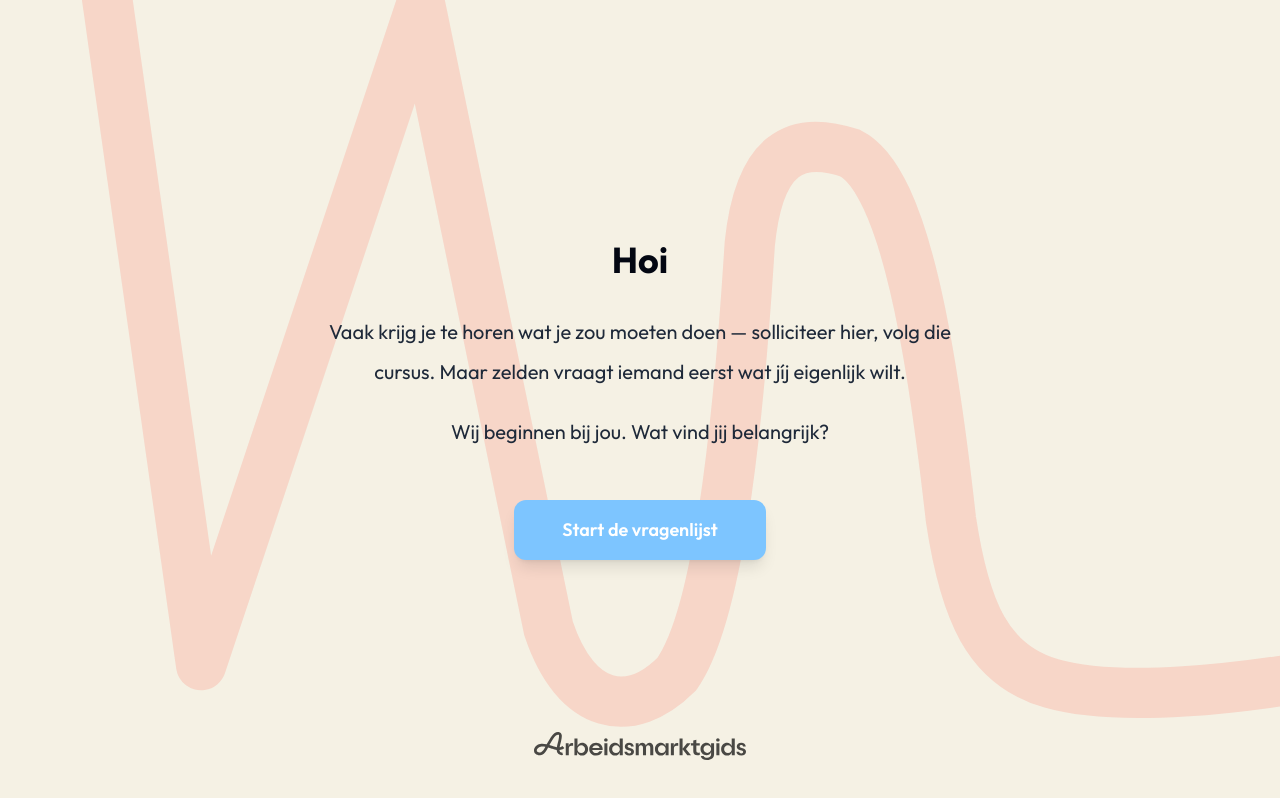
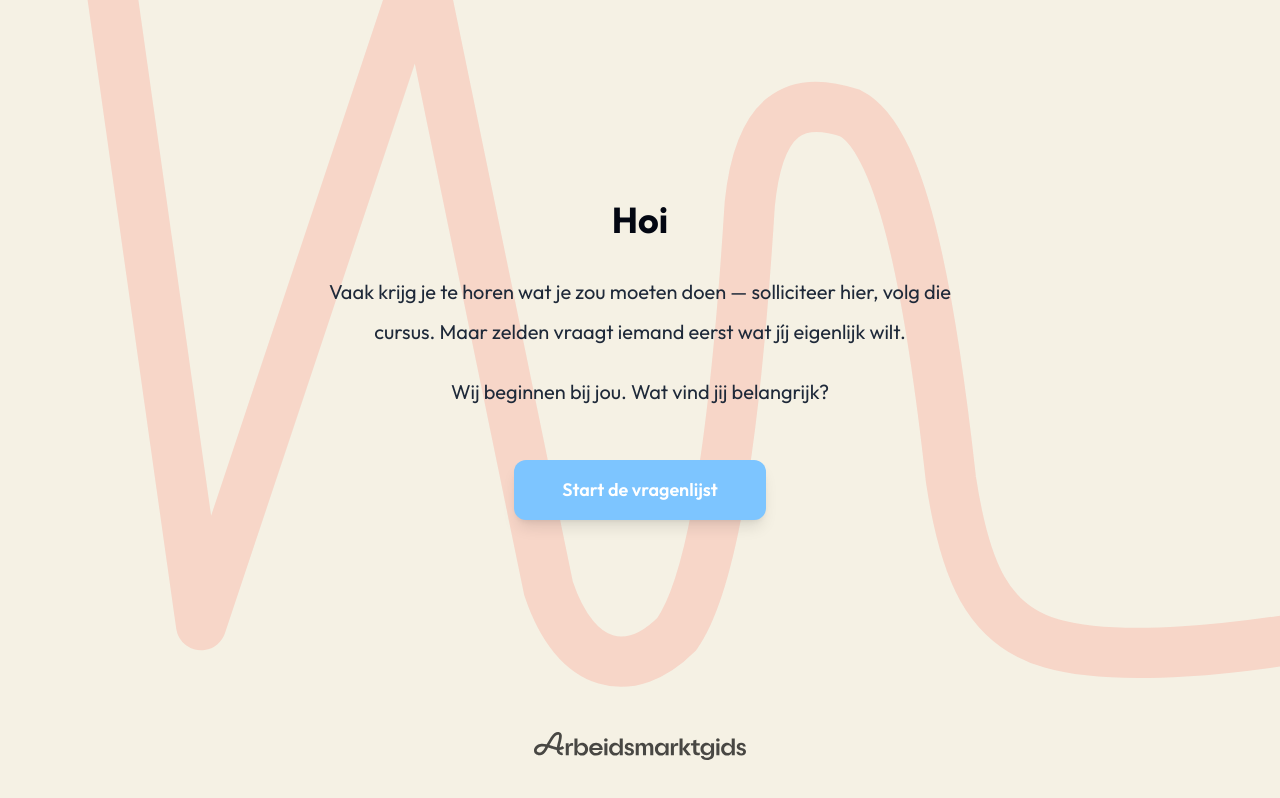
Before and after one commit to x4b5/vragen-agids, a SvelteKit app: page / in a window 1280 px wide. Built offline with nearby package versions, Linux system fonts and the light colour scheme; no server answers.

Commit message:
fix: voorkom dat inhoud achter het footer-logo valt
Zet de footer in de normale flow (mt-auto i.p.v. fixed) binnen een
flex-kolom-layout en vervang min-h-svh door flex-1 op alle schermen,
zodat de inhoud altijd boven het arbeidsmarktgids-logo blijft.

```diff
--- a/src/lib/components/ConversionScreenV10.svelte
+++ b/src/lib/components/ConversionScreenV10.svelte
@@ -19,7 +19,7 @@
 	}
 </script>
 
-<main class="min-h-svh flex items-center justify-center px-5 pt-10 pb-28">
+<main class="flex-1 flex items-center justify-center px-5 py-10">
 	<div class="w-full max-w-sm md:max-w-xl mx-auto text-center">
 		{#if reflection.kind === 'all-important'}
 			<h1 class="text-3xl md:text-4xl font-bold text-gray-950 mb-5">
--- a/src/lib/components/PatternBackground.svelte
+++ b/src/lib/components/PatternBackground.svelte
@@ -134,7 +134,10 @@
 <style>
 	.pattern-bg {
 		position: relative;
-		min-height: 100svh;
+		flex: 1;
+		display: flex;
+		flex-direction: column;
+		min-height: 0;
 		overflow: hidden;
 	}
 
@@ -149,5 +152,8 @@
 	.pattern-content {
 		position: relative;
 		z-index: 1;
+		flex: 1;
+		display: flex;
+		flex-direction: column;
 	}
 </style>
--- a/src/lib/components/SituationScreenV10.svelte
+++ b/src/lib/components/SituationScreenV10.svelte
@@ -14,7 +14,7 @@
 	let isSubmitting = $derived(game.submissionStatus === 'submitting');
 </script>
 
-<main class="min-h-svh flex items-center justify-center px-5 py-10">
+<main class="flex-1 flex items-center justify-center px-5 py-10">
 	<div class="w-full max-w-sm md:max-w-2xl mx-auto">
 		<h2 class="text-2xl md:text-3xl font-bold text-gray-950 text-center mb-10">
 			Tot slot...
--- a/src/routes/+layout.svelte
+++ b/src/routes/+layout.svelte
@@ -2,8 +2,13 @@
   import "../app.css";
   import { flushPendingQueue } from "$lib/utils/persistence";
   import { onMount } from "svelte";
+  import { page } from "$app/state";
 
   let { children } = $props();
+
+  // Het welkomstscherm (/) heeft een beige patroon-achtergrond; laat de
+  // footer-strook daar meekleuren. De v10-schermen blijven wit.
+  const isWelcome = $derived(page.url.pathname === "/");
 
   onMount(() => {
     flushPendingQueue();
@@ -14,8 +19,10 @@
   <title>Vragen Agids</title>
 </svelte:head>
 
-{@render children()}
+<div class="flex min-h-svh flex-col" class:bg-amg-beige={isWelcome}>
+  {@render children()}
 
-<footer class="fixed bottom-0 left-0 right-0 flex justify-center pt-3 pb-10 pointer-events-none">
-  <img src="/logo-arbeidsmarktgids.svg" alt="Arbeidsmarktgids" class="h-7 opacity-70" />
-</footer>
+  <footer class="mt-auto flex justify-center pt-3 pb-10 pointer-events-none">
+    <img src="/logo-arbeidsmarktgids.svg" alt="Arbeidsmarktgids" class="h-7 opacity-70" />
+  </footer>
+</div>
--- a/src/routes/+page.svelte
+++ b/src/routes/+page.svelte
@@ -3,7 +3,7 @@
 </script>
 
 <PatternBackground patternIndex={3}>
-  <main class="min-h-svh flex items-center justify-center px-5 py-10">
+  <main class="flex-1 flex items-center justify-center px-5 py-10">
     <div class="w-full max-w-sm md:max-w-2xl mx-auto text-center">
       <h1 class="text-4xl font-bold text-gray-950 mb-8">Hoi</h1>
 
--- a/src/routes/v10/+page.svelte
+++ b/src/routes/v10/+page.svelte
@@ -40,7 +40,7 @@
 {#if game.phase === 'situation'}
 	<SituationScreenV10 />
 {:else if game.phase === 'questionnaire'}
-	<main class="min-h-svh flex flex-col px-5 py-6 sm:py-10">
+	<main class="flex-1 flex flex-col px-5 py-6 sm:py-10">
 		<div class="w-full max-w-lg mx-auto">
 			<ProgressBar
 				progress={game.progress}
```
Also changed, not shown: 1 other file (tests, documents, lock files or other folders).
